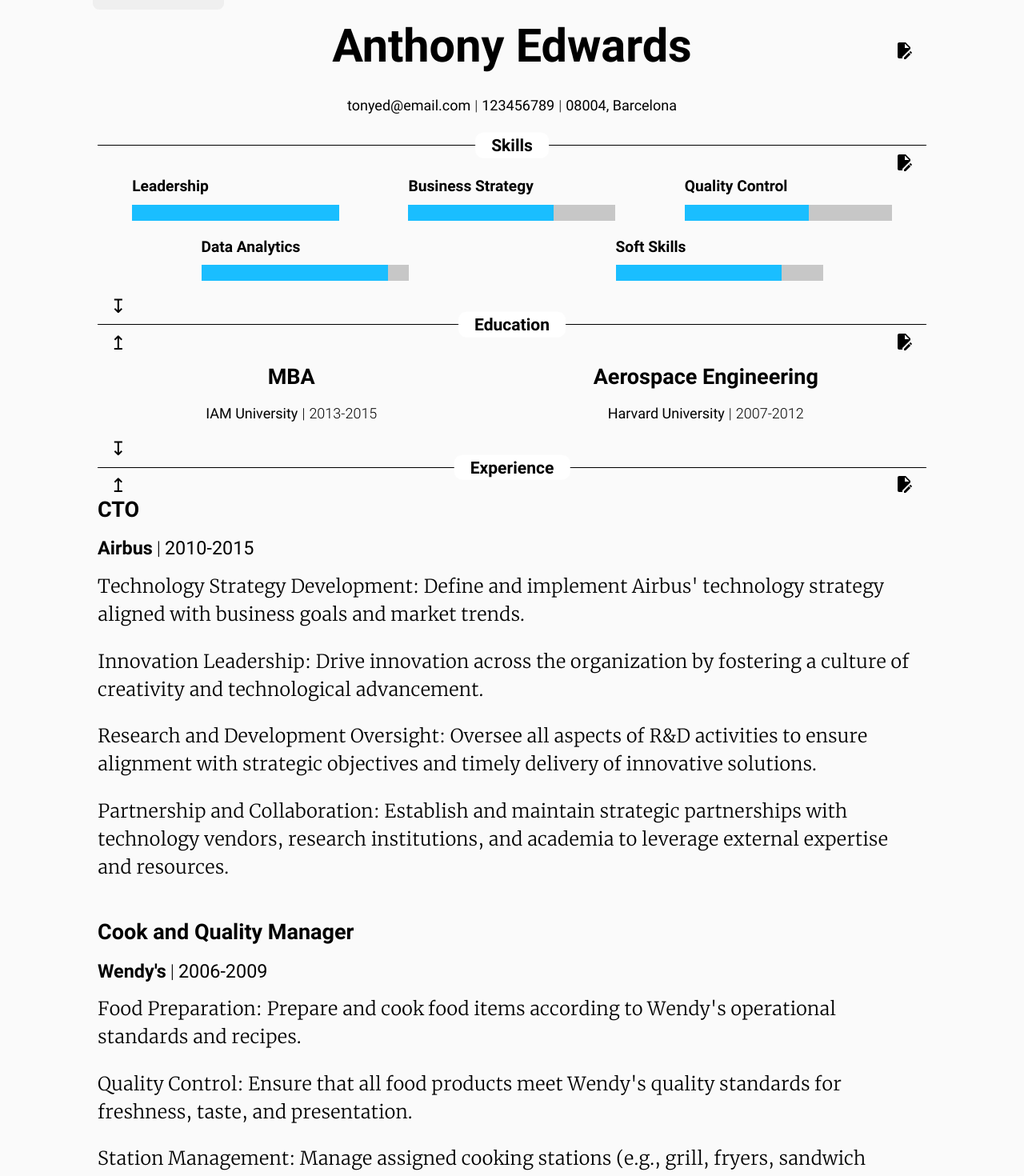
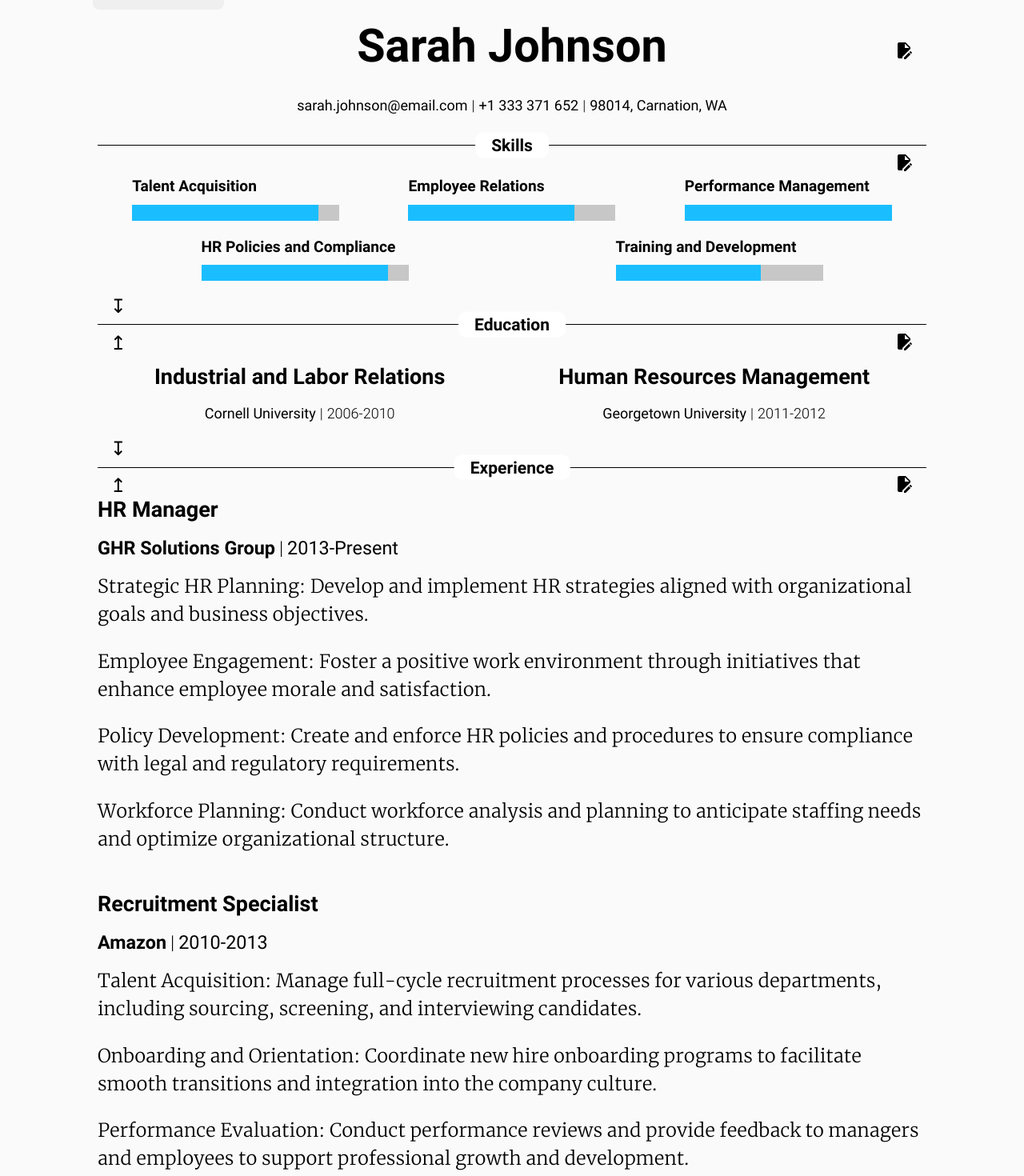
Before and after one commit to ruizterce/cv-editor, a React (Vite) app: page / in a window 1280 px wide. Shown: the part 100-1570 px from the top of the page at 80% size. Built offline with nearby package versions, Linux system fonts and the light colour scheme; what @react-pdf/renderer would draw is missing.

Commit message:
Update example data

```diff
--- a/src/components/Education.jsx
+++ b/src/components/Education.jsx
@@ -65,9 +65,9 @@ export default function Education() {
 
     const handleAddEducation = () => {
       const newEducationalUnit = {
-        school: "Some University",
-        title: "Some Title",
-        date: "Some Dates",
+        school: "My University",
+        title: "My Title",
+        date: "My Dates",
         id: uuidv4(),
       };
       const updatedEducation = [...education, newEducationalUnit];
--- a/src/components/Experience.jsx
+++ b/src/components/Experience.jsx
@@ -42,10 +42,10 @@ export default function Experience() {
 
   const handleAddExperience = () => {
     const newExperienceUnit = {
-      company: "Some Company",
-      position: "Some Position",
-      date: "Some Dates",
-      responsibilities: ["Clock", "Work"],
+      company: "My Company",
+      position: "My Position",
+      date: "My Dates",
+      responsibilities: ["My first responsibility", "My second responsibility"],
       id: uuidv4(),
     };
     const updatedExperience = [...experience, newExperienceUnit];
--- a/src/data/data.js
+++ b/src/data/data.js
@@ -1,55 +1,54 @@
 import { v4 as uuidv4 } from "uuid";
 
 let data = {
-  name: "Anthony Edwards",
-  email: "tonyed@email.com",
-  phone: 123456789,
-  address: "08004, Barcelona",
+  name: "Sarah Johnson",
+  email: "sarah.johnson@email.com",
+  phone: "+1 333 371 652",
+  address: "98014, Carnation, WA",
   skills: [
-    { title: "Leadership", grade: 10, id: uuidv4() },
-    { title: "Business Strategy", grade: 7, id: uuidv4() },
-    { title: "Quality Control", grade: 6, id: uuidv4() },
-    { title: "Data Analytics", grade: 9, id: uuidv4() },
-    { title: "Soft Skills", grade: 8, id: uuidv4() },
+    { title: "Talent Acquisition", grade: 9, id: uuidv4() },
+    { title: "Employee Relations", grade: 8, id: uuidv4() },
+    { title: "Performance Management", grade: 10, id: uuidv4() },
+    { title: "HR Policies and Compliance", grade: 9, id: uuidv4() },
+    { title: "Training and Development", grade: 7, id: uuidv4() },
   ],
   education: [
     {
-      school: "IAM University",
-      title: "MBA",
-      date: "2013-2015",
+      school: "Cornell University",
+      title: "Industrial and Labor Relations",
+      date: "2006-2010",
       id: uuidv4(),
     },
     {
-      school: "Harvard University",
-      title: "Aerospace Engineering",
-      date: "2007-2012",
+      school: "Georgetown University",
+      title: "Human Resources Management",
+      date: "2011-2012",
       id: uuidv4(),
     },
   ],
   experience: [
     {
-      company: "Airbus",
-      position: "CTO",
+      company: "GHR Solutions Group",
+      position: "HR Manager",
       responsibilities: [
-        "Technology Strategy Development: Define and implement Airbus' technology strategy aligned with business goals and market trends.",
-        "Innovation Leadership: Drive innovation across the organization by fostering a culture of creativity and technological advancement.",
-        "Research and Development Oversight: Oversee all aspects of R&D activities to ensure alignment with strategic objectives and timely delivery of innovative solutions.",
-        "Partnership and Collaboration: Establish and maintain strategic partnerships with technology vendors, research institutions, and academia to leverage external expertise and resources.",
+        "Strategic HR Planning: Develop and implement HR strategies aligned with organizational goals and business objectives.",
+        "Employee Engagement: Foster a positive work environment through initiatives that enhance employee morale and satisfaction.",
+        "Policy Development: Create and enforce HR policies and procedures to ensure compliance with legal and regulatory requirements.",
+        "Workforce Planning: Conduct workforce analysis and planning to anticipate staffing needs and optimize organizational structure.",
       ],
-      date: "2010-2015",
+      date: "2013-Present",
       id: uuidv4(),
     },
     {
-      company: "Wendy's",
-      position: "Cook and Quality Manager",
+      company: "Amazon",
+      position: "Recruitment Specialist",
       responsibilities: [
-        "Food Preparation: Prepare and cook food items according to Wendy's operational standards and recipes.",
-        "Quality Control: Ensure that all food products meet Wendy's quality standards for freshness, taste, and presentation.",
-        "Station Management: Manage assigned cooking stations (e.g., grill, fryers, sandwich assembly) efficiently during peak and off-peak hours.",
-        "Inventory Management: Monitor and maintain adequate stock levels of food ingredients and supplies required for daily operations.",
-        "Food Safety and Hygiene: Adhere to food safety procedures and guidelines, including proper handling, storage, and sanitation practices.",
+        "Talent Acquisition: Manage full-cycle recruitment processes for various departments, including sourcing, screening, and interviewing candidates.",
+        "Onboarding and Orientation: Coordinate new hire onboarding programs to facilitate smooth transitions and integration into the company culture.",
+        "Performance Evaluation: Conduct performance reviews and provide feedback to managers and employees to support professional growth and development.",
+        "HR Analytics: Utilize data analytics to measure HR metrics and analyze trends for informed decision-making and continuous improvement.",
       ],
-      date: "2006-2009",
+      date: "2010-2013",
       id: uuidv4(),
     },
   ],
```
